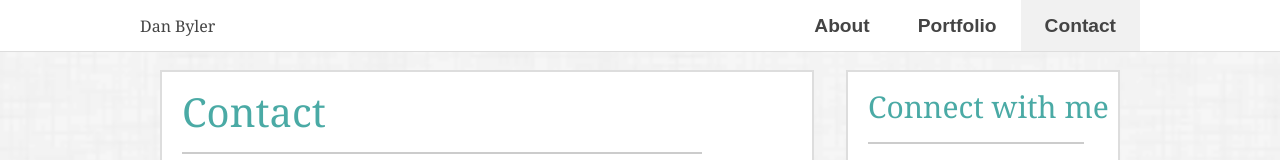
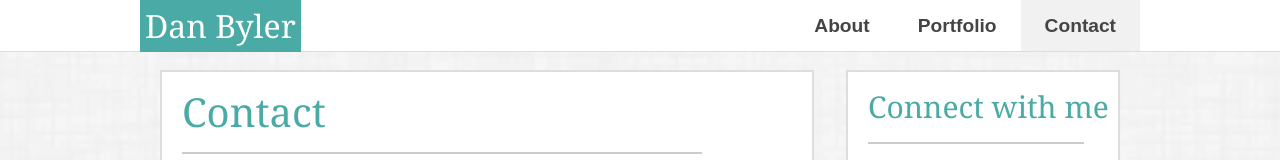
Before and after one commit to dByler1/Responsive-Portfolio, a plain HTML site: page contact.html in a window 1280 px wide. Shown: the top 160 px of the page. Drawn offline with Linux system fonts and the light colour scheme.

Commit message:
final commit before submitting

```diff
--- a/assets/css/mainStyles.css
+++ b/assets/css/mainStyles.css
@@ -69,12 +69,15 @@ body {
   }
 
   #nav-logo {
-    color: #444;
+    color: #fff;
     text-decoration: none;
+    background: #4aaaa5;
+    font-size: 2em;
+    padding: 5px;
   }
-  #nav-logo:hover {
+  /* #nav-logo:hover {
     color: #666;
-  }
+  } */
 
   .nav-ul {
     display: flex;
--- a/contact.html
+++ b/contact.html
@@ -16,7 +16,7 @@
                 <div id="nav-container">
                     <header id="nav-header">
                         <h1>
-                            <a href="#" id="nav-logo">Dan Byler</a>
+                            <a id="nav-logo">Dan Byler</a>
                         </h1>
                         <div id="nav-menu-button">MENU</div>
                     </header>
```
Also changed, not shown: assets/js/scripts.js (+3 -5 lines), index.html (+1 -1 lines), portfolio.html (+1 -1 lines), 2 other files.
